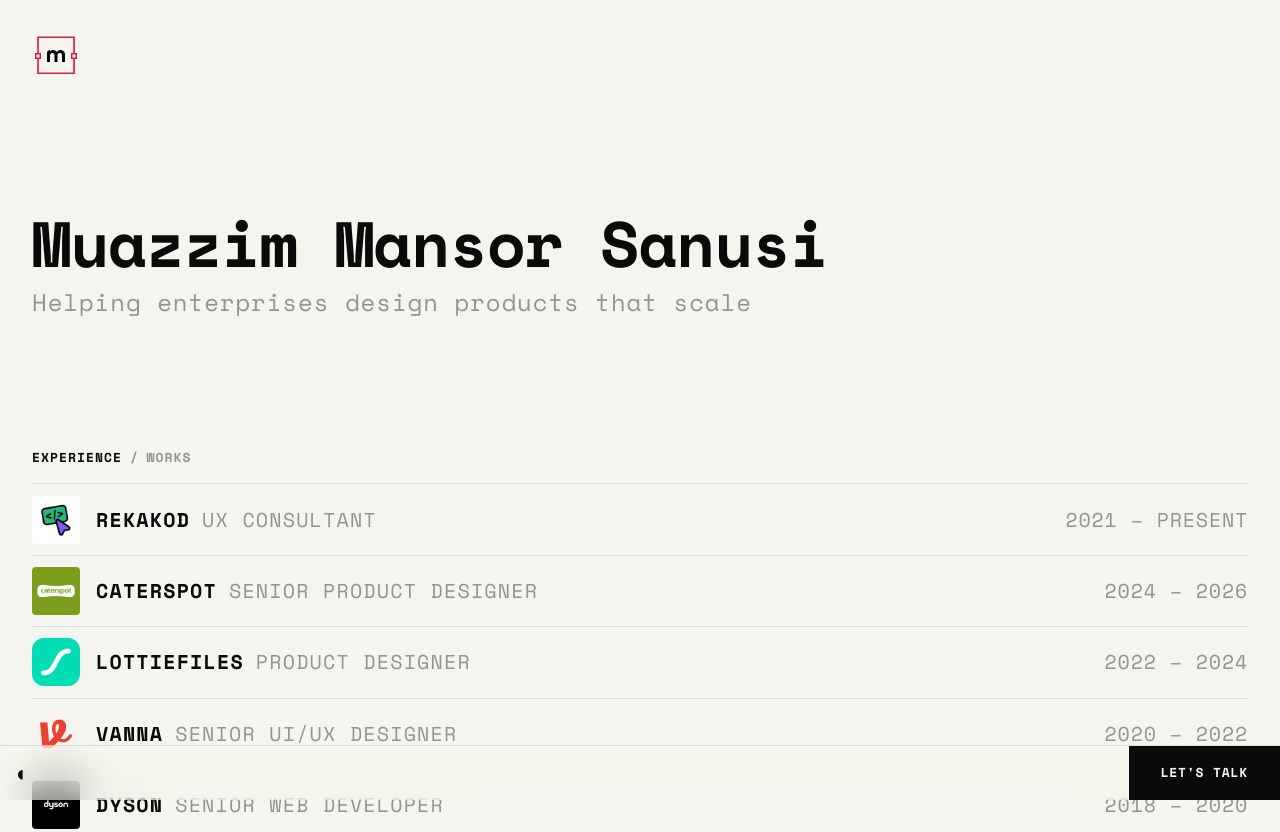
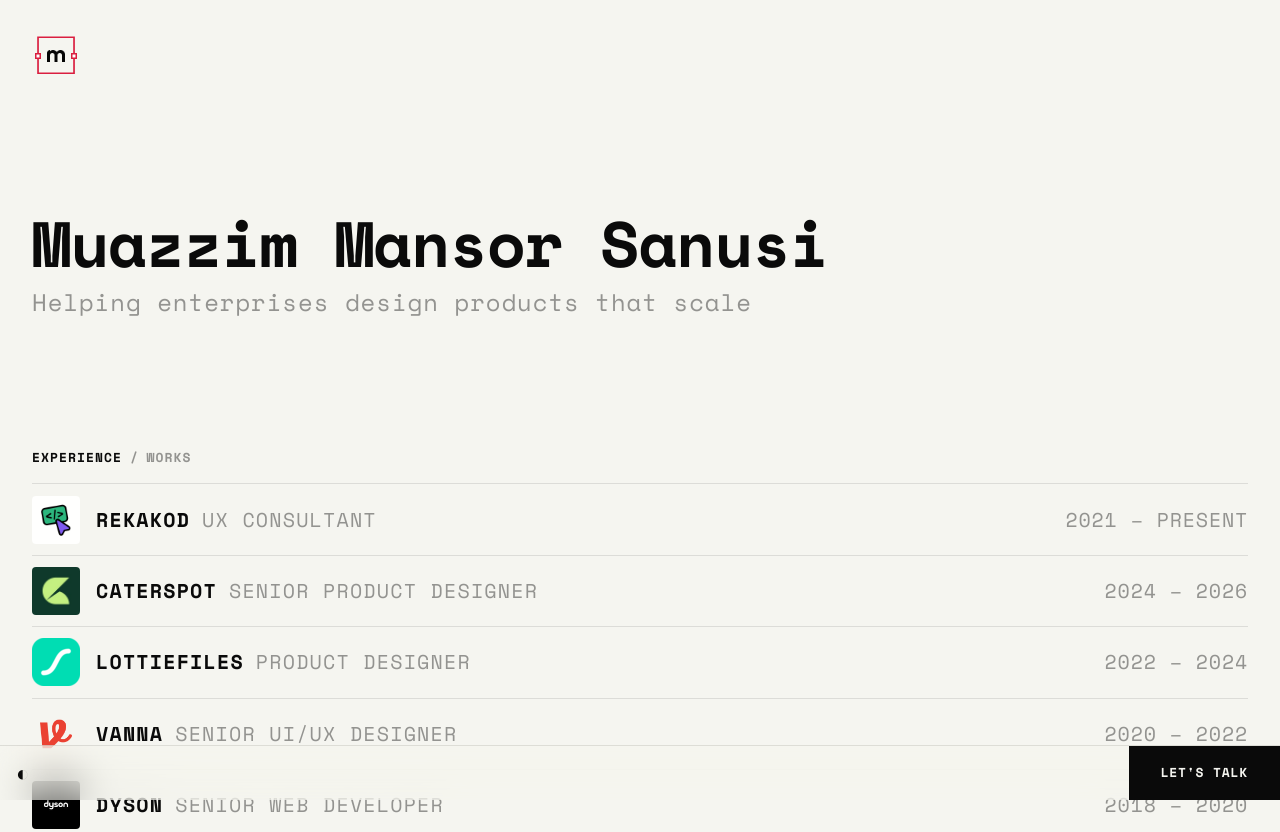
Before and after one commit to muazzim-ms/muazzim-website, a website built with Vite: page index.html in a window 1280 px wide. Shown: the top 832 px of the page. Built offline with nearby package versions, Linux system fonts and the light colour scheme.

Commit message:
Update CaterSpot logo with new asset

```diff
--- a/index.html
+++ b/index.html
@@ -63,7 +63,7 @@
         </a>
 
         <a class="experience-item" href="https://caterspot.com" target="_blank" rel="noopener">
-          <img class="item-logo" src="/logos/caterspot.png" alt="CaterSpot">
+          <img class="item-logo" src="/logos/caterspot.jpeg" alt="CaterSpot">
           <div class="item-text">
             <span class="item-company">CATERSPOT</span>
             <span class="item-role">Senior Product Designer</span>
```
Also changed, not shown: .claude/settings.local.json, public/logos/caterspot.jpeg (added), public/logos/caterspot.png (deleted).
